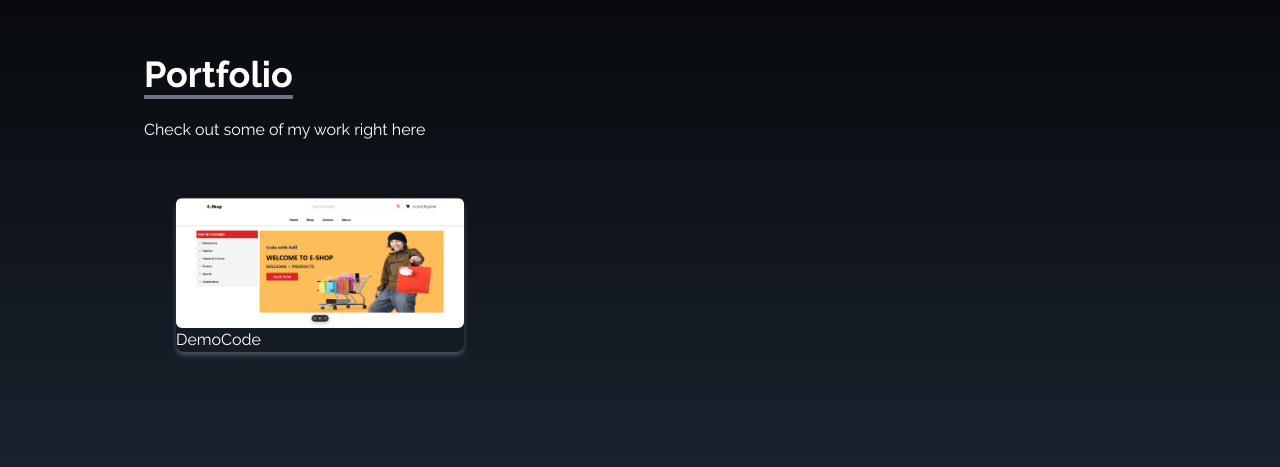
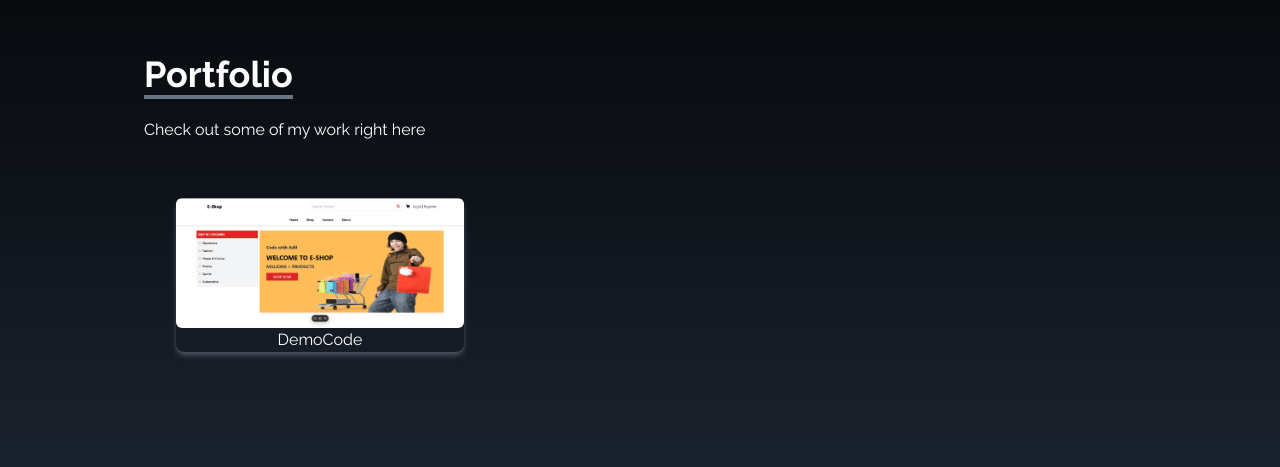
Before and after one commit to adilraees786/My-Portfolio-, a React (Vite) app: page / in a window 1280 px wide. Shown: the part 1797-2264 px from the top of the page. Built offline with nearby package versions, Linux system fonts and the light colour scheme.

Commit message:
start buttoon design

```diff
--- a/src/components/Portfolio.jsx
+++ b/src/components/Portfolio.jsx
@@ -17,7 +17,7 @@ const Portfolio = () => {
 
           <div className=' shadow-md shadow-gray-600 rounded-lg '>
             <img src={ecommerce} alt=""  className=' rounded-md duration-200 hover:scale-105 '/>
-            <div>
+            <div className='flex items-center justify-center'>
               <button>Demo</button>
               <button>Code</button>
             </div>
```
